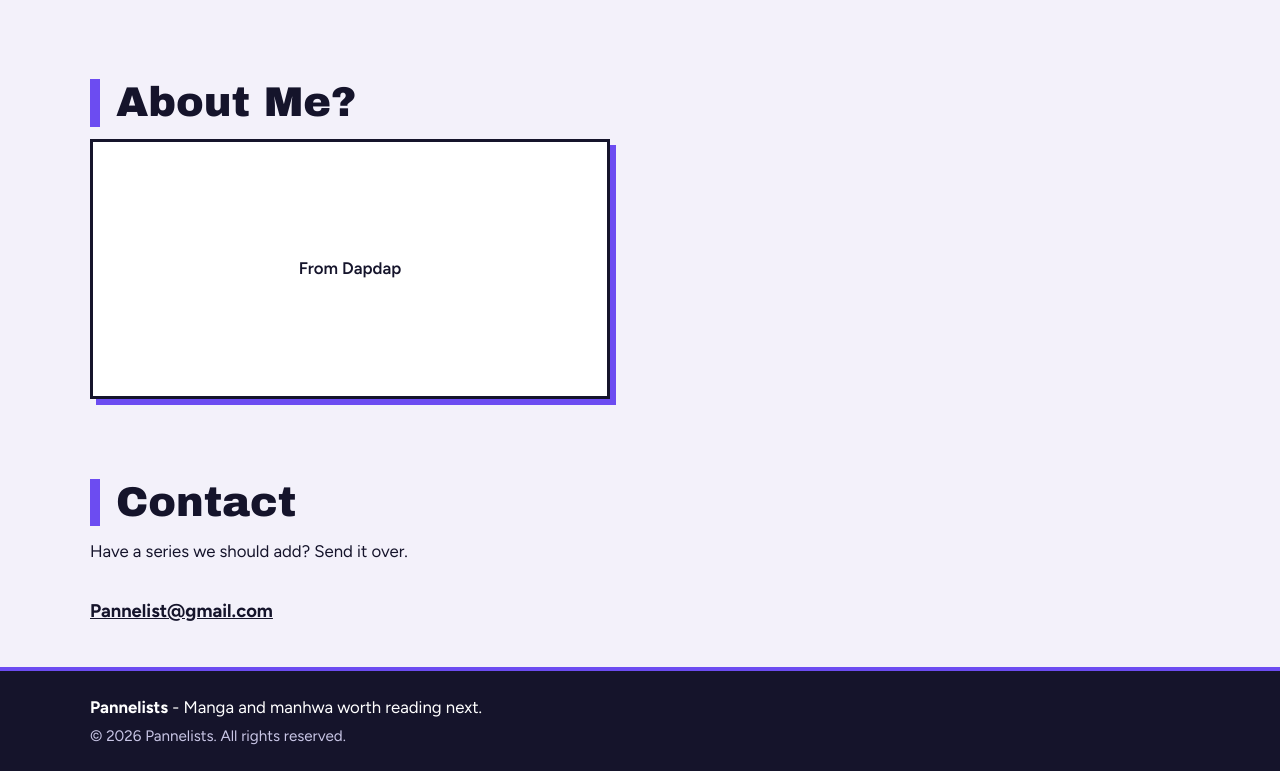
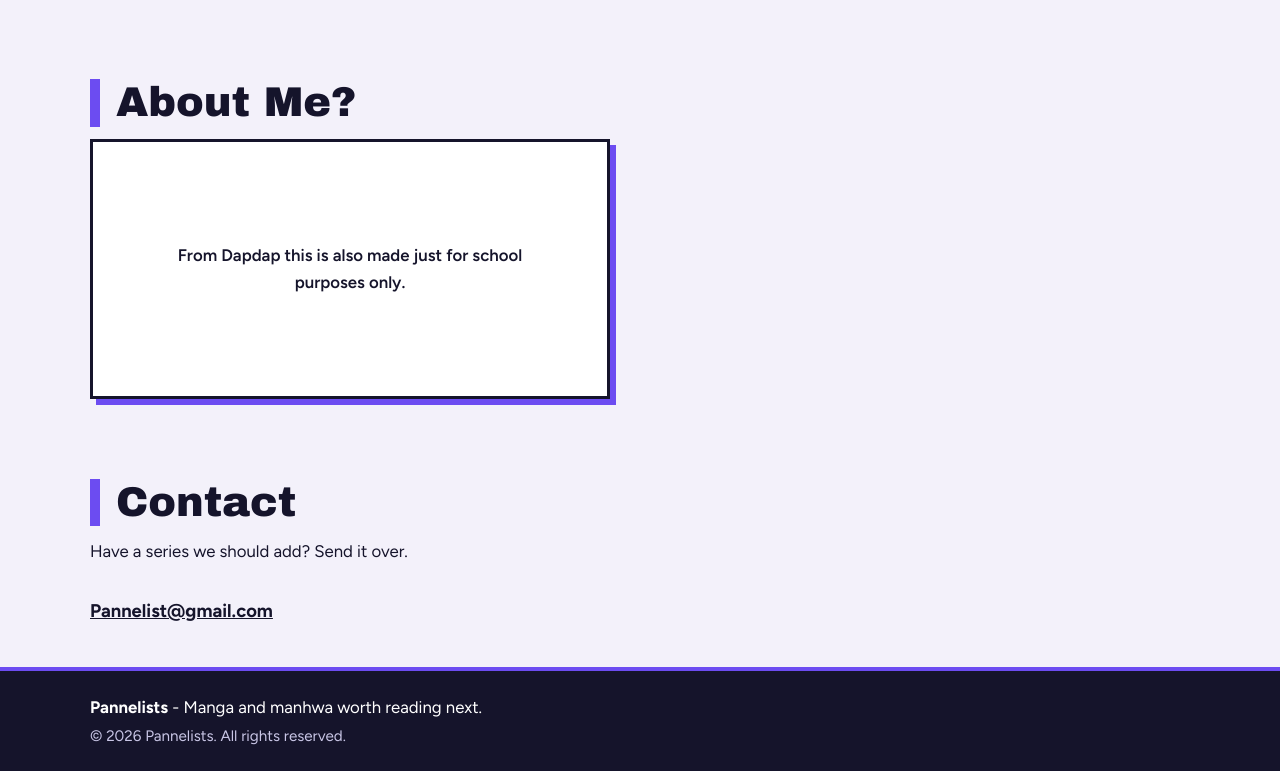
Before and after one commit to Meeko-star/DavidJohnMicco.github.io, a plain HTML site: page index.html in a window 1280 px wide. Shown: the part 2310-3081 px from the top of the page. Drawn offline with Linux system fonts and the light colour scheme; a web font is replaced by a local one.

Commit message:
Update about section with additional information

```diff
--- a/index.html
+++ b/index.html
@@ -206,7 +206,7 @@
     <section id="about" aria-labelledby="about-title">
       <div class="wrap">
         <h2 id="about-title">About Me?</h2>
-        <div class="about-card"><p>From Dapdap</p></div>
+        <div class="about-card"><p>From Dapdap this is also made just for school purposes only.</p></div>
       </div>
     </section>
 
```
